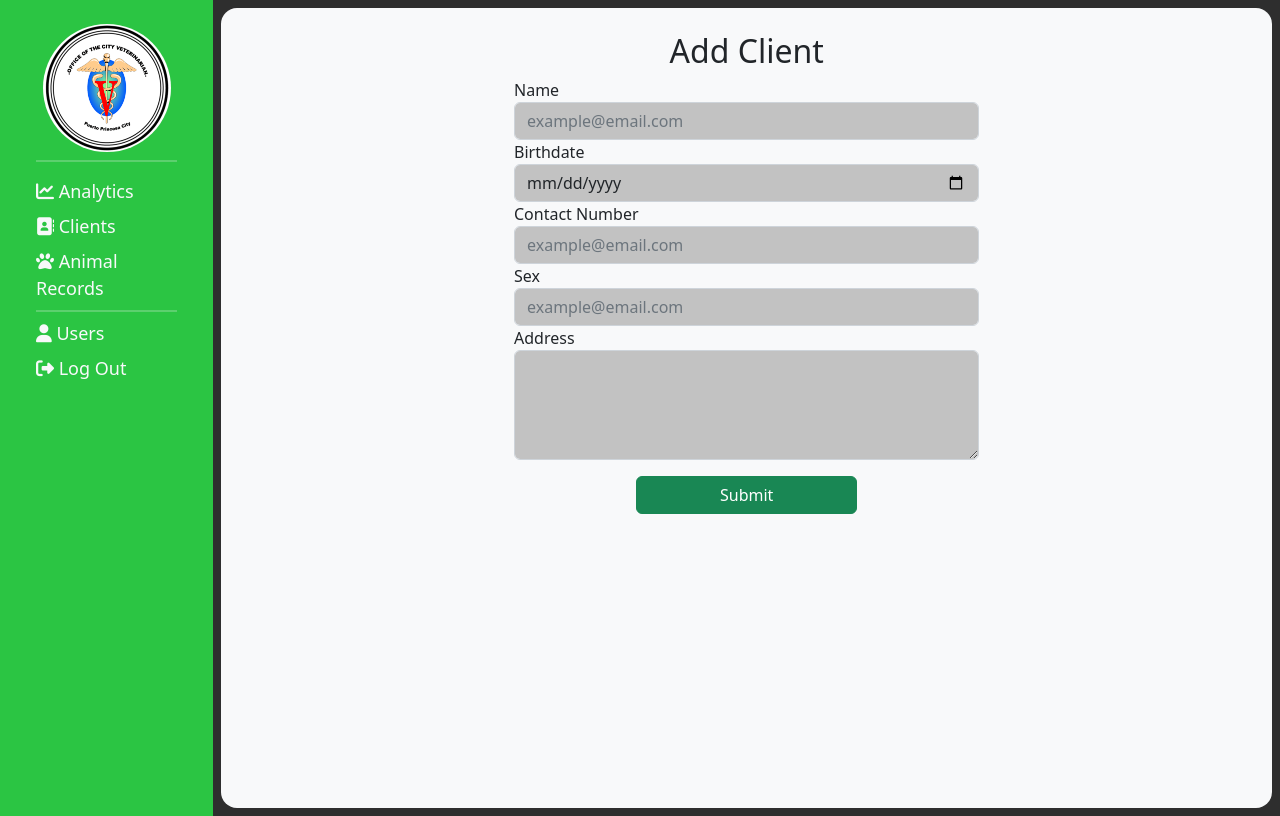
After one commit to Spectre-cc/PPCVO, a PHP site: page /Adding-Form.html in a window 1280 px wide. The commit adds this page. Run offline with PHP 8.4, Linux system fonts and the light colour scheme; some libraries are stand-ins or nearby versions.

Commit message:
Forms pages and addition of icons

```diff
--- /dev/null
+++ b/Adding-Form.html
@@ -0,0 +1,70 @@
+<!DOCTYPE html>
+<html lang="en">
+<head>
+    <meta charset="UTF-8">
+    <meta http-equiv="X-UA-Compatible" content="IE=edge">
+    <meta name="viewport" content="width=device-width, initial-scale=1.0">
+    <!-- BS5 CDN -->
+    <link href="https://cdn.jsdelivr.net/npm/bootstrap@5.2.1/dist/css/bootstrap.min.css" rel="stylesheet">
+    <script src="https://cdn.jsdelivr.net/npm/bootstrap@5.2.1/dist/js/bootstrap.bundle.min.js"></script>
+    <!-- Material Icons CDN -->
+    <script src="https://kit.fontawesome.com/27a19cbf0b.js" crossorigin="anonymous"></script>
+    <!-- Local stylesheet -->
+    <link rel="stylesheet" href="/style/style.css">
+    <title>Analytics</title>
+</head>
+<body>
+    <div class="container-fluid m-0 p-0">
+        <div class="wrapper d-flex h-100">
+            <!-- Sidebar -->
+            <div class="sidenav container-fluid text-center col-2 h-auto pt-4" style="height: 100%;">
+                <div class="container text-center">
+                    <img class="sidebar-logo img-fluid" src="style/assets/images/PPCVIO-Logo-wht.png" alt="" >
+                </div>
+                <div class="container list-group text-start px-4">
+                    <hr class="horizontal-rule p-0 mt-2 mb-2">
+                    <a href="" class="navlinks link-light mt-2 mb-2"><i class="fa-solid fa-chart-line"></i> Analytics</a>
+                    <a href="" class="navlinks link-light mb-2"><i class="fa-solid fa-address-book"></i> Clients</a>
+                    <a href="" class="navlinks link-light"><i class="fa-solid fa-paw"></i> Animal Records</a>
+                    <hr class="horizontal-rule p-0 mt-2 mb-2">
+                    <a href="" class="navlinks link-light"><i class="fa-solid fa-user"></i> Users</a>
+                    <a href="" class="navlinks link-light mt-2"><i class="fa-solid fa-right-from-bracket"></i> Log Out</a>
+                </div>
+            </div>
+            <!-- Sidebar -->
+            <div class="content container bg-light rounded-4 m-lg-2 min-vh-100">
+                <div class="containter-fluid d-flex justify-content-center align-items-center">
+                    <form action="" class="container-fluid p-4 w-50 h-auto">
+                        <div class="container text-center">
+                            <h2>Add Client</h2>
+                        </div>
+                        <div class="form-group">
+                            <label for="" class="form-label m-0" for="name">Name</label>
+                            <input class="form-control m-0 inputbox" type="text" id="name" placeholder="example@email.com" required>
+                        </div>
+                        <div class="form-group">
+                            <label for="" class="form-label m-0" for="birthdate">Birthdate</label>
+                            <input class="form-control m-0 inputbox" type="date" id="birthdate" placeholder="example@email.com" required>
+                        </div>
+                        <div class="form-group">
+                            <label for="" class="form-label m-0" for="contactnumber">Contact Number</label>
+                            <input class="form-control m-0 inputbox" type="number" id="contactnumber" placeholder="example@email.com" required>
+                        </div>
+                        <div class="form-group">
+                            <label for="" class="form-label m-0" for="sex">Sex</label>
+                            <input class="form-control m-0 inputbox" type="text" id="sex" placeholder="example@email.com" required>
+                        </div>
+                        <div class="form-group">
+                            <label for="" class="form-label m-0" for="name">Address</label>
+                            <textarea name="address" id="address" cols="10" rows="4" class="form-control m-0 inputbox"></textarea>
+                        </div>
+                        <div class="form-group pt-3 container-fluid text-center">
+                            <input class="btn btn-success w-50" type="submit" id="submit" value="Submit">
+                        </div>
+                    </form>
+                </div>
+            </div>
+        </div>
+    </div>
+</body>
+</html>
--- a/style/style.css
+++ b/style/style.css
@@ -2,6 +2,13 @@
     box-sizing: border-box;
     padding: 0;
     margin: 0;
+}
+.material-symbols-outlined {
+  font-variation-settings:
+  'FILL' 0,
+  'wght' 400,
+  'GRAD' 0,
+  'opsz' 48
 }
 body{
     background-color:#2E2E2E;
@@ -18,6 +25,7 @@ body{
 }
 .navlinks{
     text-decoration: none;
+    font-size: large;
 }
 .sidenav{
     background-color: #2BC543;
@@ -28,6 +36,3 @@ body{
 .inputbox{
     background-color: #C2C2C2;
 }
-.content{
-    padding-left: 100px;
-}
```
Also changed, not shown: Analytics.html (+11 -8 lines).
